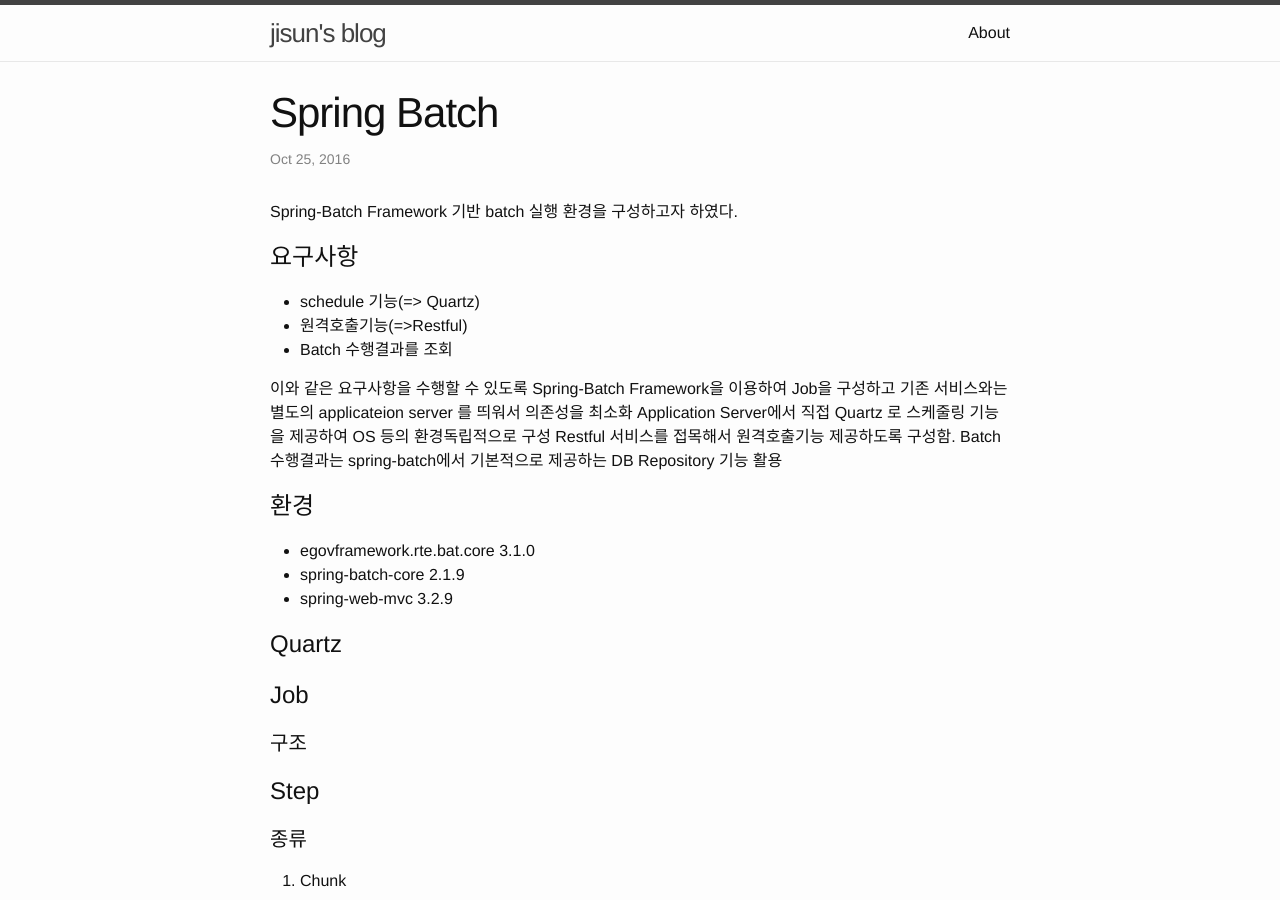
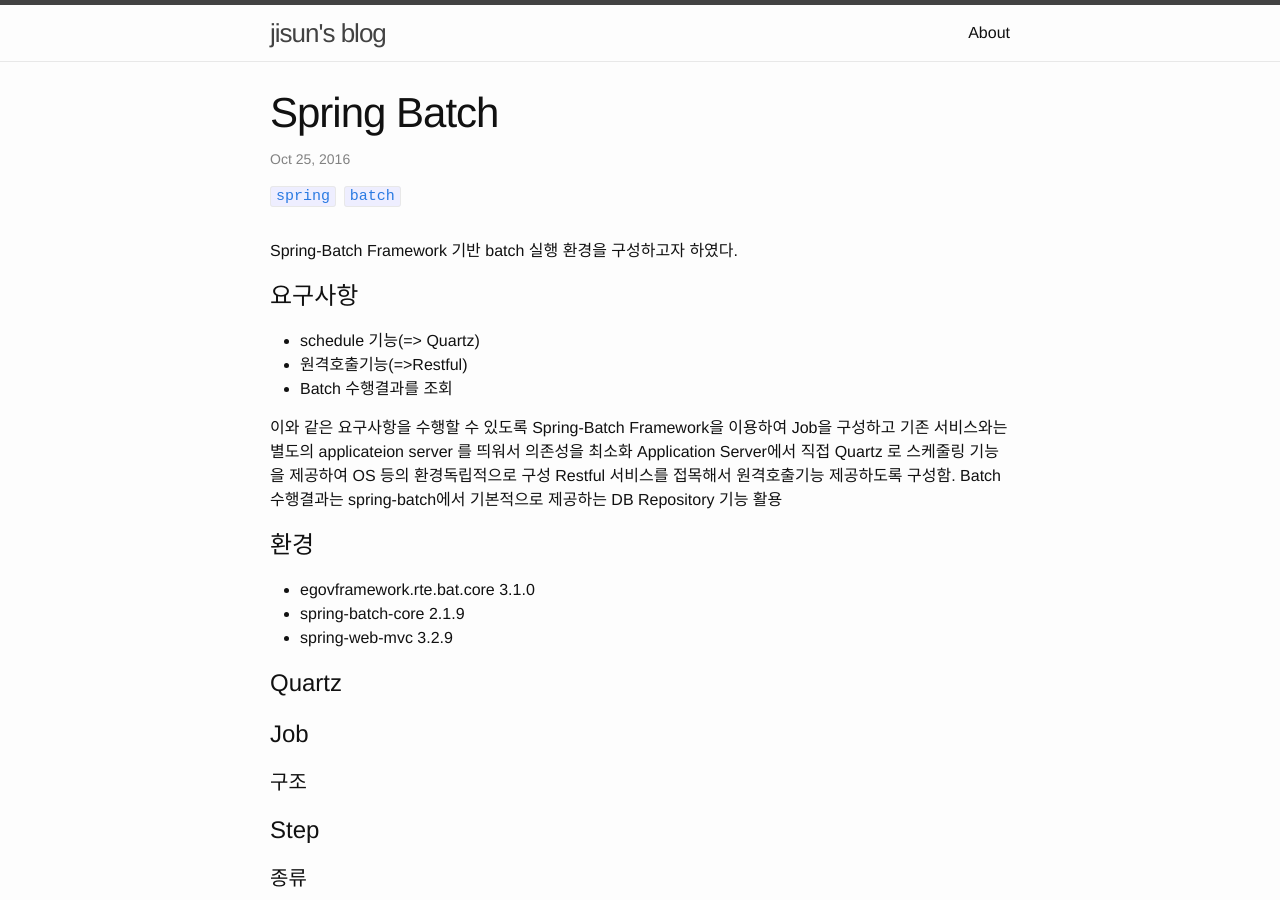
Before and after one commit to JisunShin/jisunshin.github.io, a Jekyll site: the page built from _posts/2016-10-25-spring-batch.markdown, in a window 1280 px wide and 900 px high. Built offline with Jekyll 4.4.1, drawn with Linux system fonts in a browser that asks for light colours.

Commit message:
Update 2016-10-25-spring-batch.markdown

```diff
--- a/_posts/2016-10-25-spring-batch.markdown
+++ b/_posts/2016-10-25-spring-batch.markdown
@@ -1,7 +1,8 @@
 ---
 layout: post
 title:  "Spring Batch"
-categories: spring batch quartz
+category: spring
+tags: spring batch
 ---
 
 Spring-Batch Framework 기반 batch 실행 환경을 구성하고자 하였다.
```
